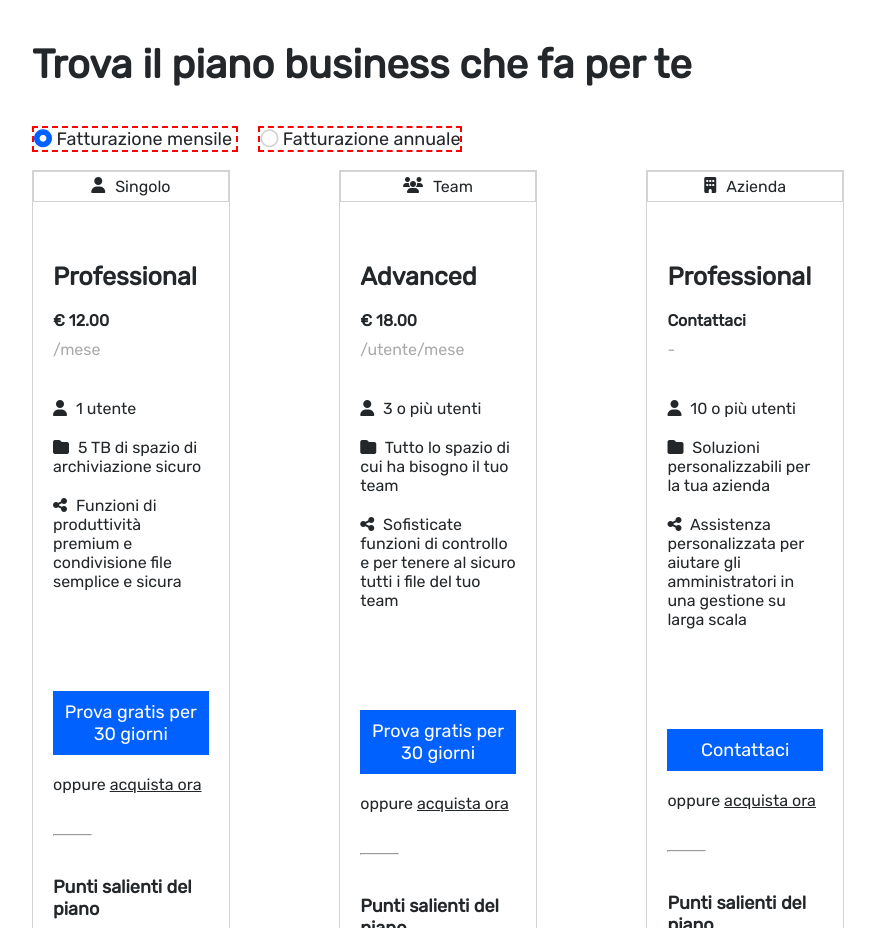
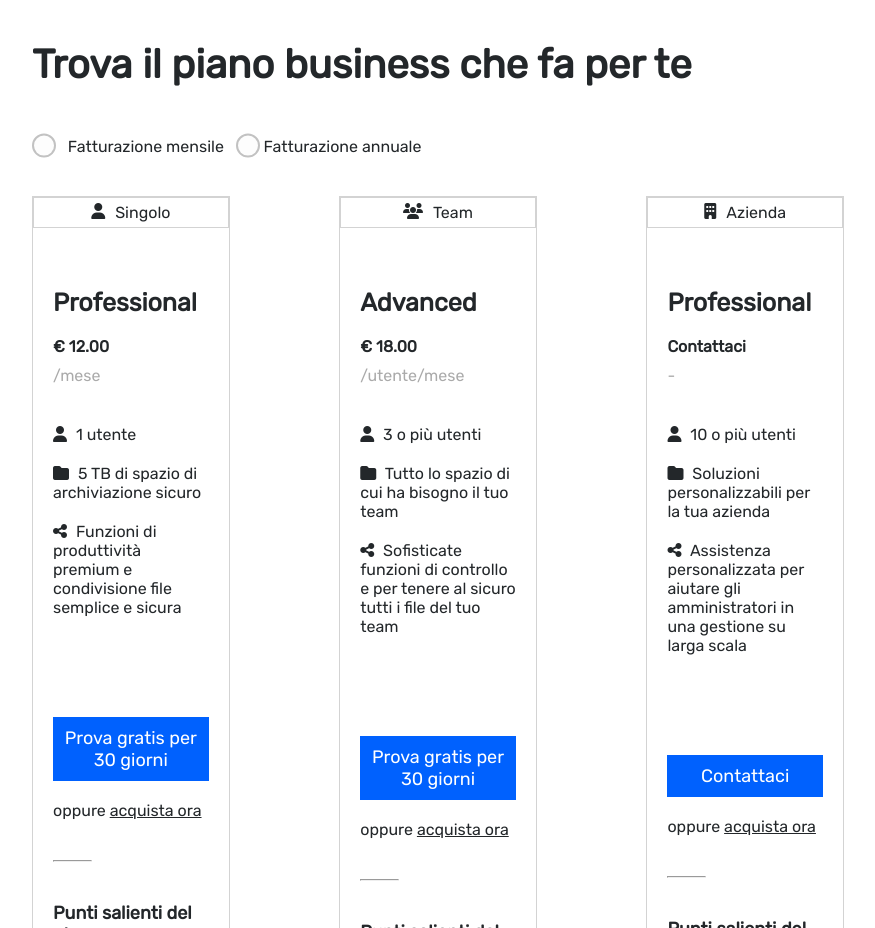
Before and after one commit to andreabellome/htmlcss-dropbox, a plain HTML site: page index.html in a window 1280 px wide. Shown: the part 1040-1968 px from the top of the page, without its empty margins (202-1077 px from the left). Drawn offline with Linux system fonts and the light colour scheme.

Commit message:
added real bottons

```diff
--- a/assets/css/style.css
+++ b/assets/css/style.css
@@ -469,3 +469,31 @@ a{
 .hover-button-opacity:hover{
     opacity: 0.75;
 }
+
+
+/* START: radio button */
+
+input[type="radio"]{
+    -webkit-appearance: none;
+    appearance: none;
+    background-color: #fff;
+    margin: 0;
+}
+input[type="radio"] {
+     appearance: none;
+     background-color: rgb(253, 253, 253);
+     font: inherit;
+     color: rgb(171, 171, 171);
+     width: 1.5em;
+     height: 1.5em;
+     border: 0.15em solid rgb(194, 194, 194);
+     border-radius: 50%;
+     transform: translateY(0.35em);
+}  /* When the radio button is checked, add a blue background */
+
+input:checked {
+    background-color: #ffffff;
+    border: 0.35em solid rgb(79, 91, 255);
+}
+
+/* END: radio button */
--- a/index.html
+++ b/index.html
@@ -111,15 +111,14 @@
         </h2>
 
         <!-- start: fake buttons -->
-        <div class="mb-20">
-            <span class="debug mr-20 font-size-18">
-                <i class="fa-solid fa-circle-dot col-blue"></i>
-                Fatturazione mensile
-            </span>
-            <span class="debug font-size-18">
-                <i class="fa-regular fa-circle col-light-gray"></i>
-                Fatturazione annuale
-            </span>
+
+        <div class="mb-40">
+
+            <input type="radio" id="fatt_mens" name="fatturazione" value="FATT_MENS">
+            <label for="fatt_mens">Fatturazione mensile</label>
+            <input type="radio" id="fatt_ann" name="fatturazione" value="FATT_ANN">
+            <label for="fatt_ann">Fatturazione annuale</label>
+
         </div>
         <!-- end: fake buttons -->
 
```
